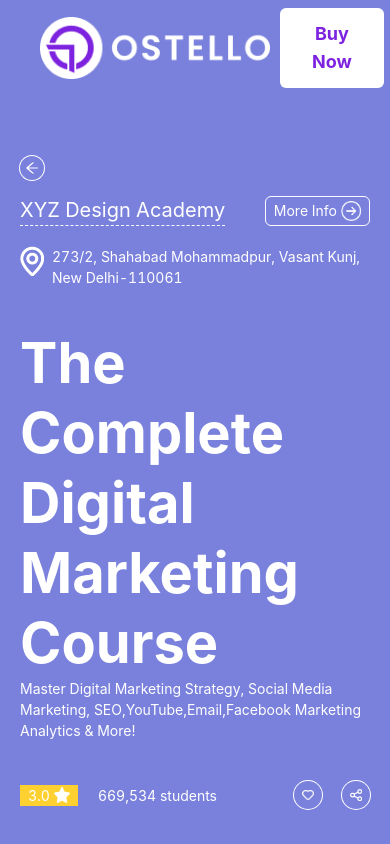
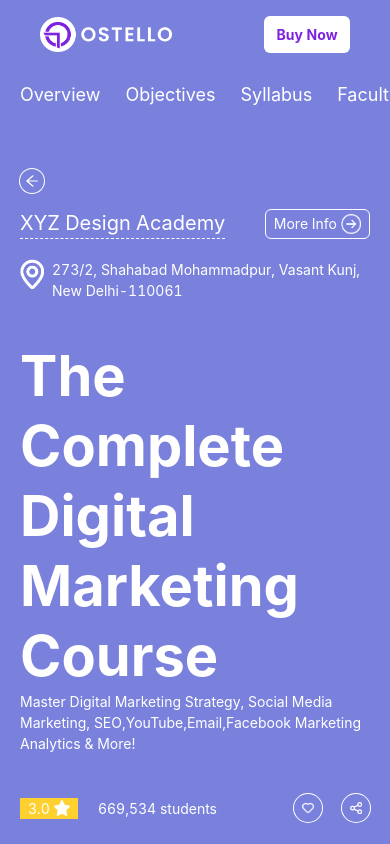
Before and after one commit to albiummid/ostello, a React (Create React App) app: page / in a window 390 px wide. Shown: the top 844 px of the page. Built offline with nearby package versions, Linux system fonts and the light colour scheme.

Commit message:
navbar completed

```diff
--- a/src/components/Layout/Navbar.js
+++ b/src/components/Layout/Navbar.js
@@ -1,4 +1,5 @@
 import React from 'react'
+import { Link } from 'react-router-dom'
 import logo from '../../images/Ostello_logo.png'
 
 export default function Navbar() {
@@ -23,20 +24,35 @@ export default function Navbar() {
     },
   ]
   return (
-    <div className='bg-[#7A81DC]'>
-      <nav className='flex gap-[10px] items-center justify-between py-2 px-10  text-white '>
-        <img className='w-[230px]' src={logo} alt='' />
-        <div className='md:flex gap-[25px] hidden '>
+    <div className='bg-[#7A81DC] '>
+      <nav className='flex gap-[10px] items-center justify-between py-4  text-white mb-3 md:mb-0 px-10 md:px-20 '>
+        <img className='md:w-[230px] w-[132px]' src={logo} alt='' />
+        <div className='md:flex gap-20 hidden select-none '>
           {links.map((item, i) => (
-            <p className='text-xl cursor-pointer' key={i}>
+            <Link
+              to='/'
+              className='cursor-pointer active:opacity-75 text-2xl active:text-[#7D23E0] hover:text-[#7D23E0]'
+              key={i}
+            >
               {item.title}
-            </p>
+            </Link>
           ))}
         </div>
-        <button className='bg-[#ffffff] w-fit font-bold text-[#7D23E0] px-8 py-3 text-lg rounded-md active:opacity-80'>
+        <button className='bg-[#ffffff]  font-bold text-[#7D23E0] md:px-5 px-2 py-2 md:py-3 md:text-2xl text-md rounded-md active:opacity-80 w-[86px] md:w-[190px]'>
           Buy Now
         </button>
       </nav>
+      <div className=' gap-[25px] flex text-lg text-white md:hidden overflow-x-scroll md:text-2xl  select-none ml-5 no-scrollbar '>
+        {links.map((item, i) => (
+          <Link
+            to='/'
+            className='cursor-pointer active:opacity-75 active:text-[#7D23E0] hover:text-[#7D23E0]'
+            key={i}
+          >
+            {item.title}
+          </Link>
+        ))}
+      </div>
     </div>
   )
 }
--- a/src/index.css
+++ b/src/index.css
@@ -2,6 +2,18 @@
 @tailwind components;
 @tailwind utilities;
 @import url('https://fonts.googleapis.com/css2?family=DM+Sans:ital,wght@0,400;0,500;0,700;1,400;1,500;1,700&display=swap');
+
+@layer utilities {
+  /* Chrome, Safari and Opera */
+  .no-scrollbar::-webkit-scrollbar {
+    display: none;
+  }
+
+  .no-scrollbar {
+    -ms-overflow-style: none; /* IE and Edge */
+    scrollbar-width: none; /* Firefox */
+  }
+}
 
 @layer base {
   html {
```
